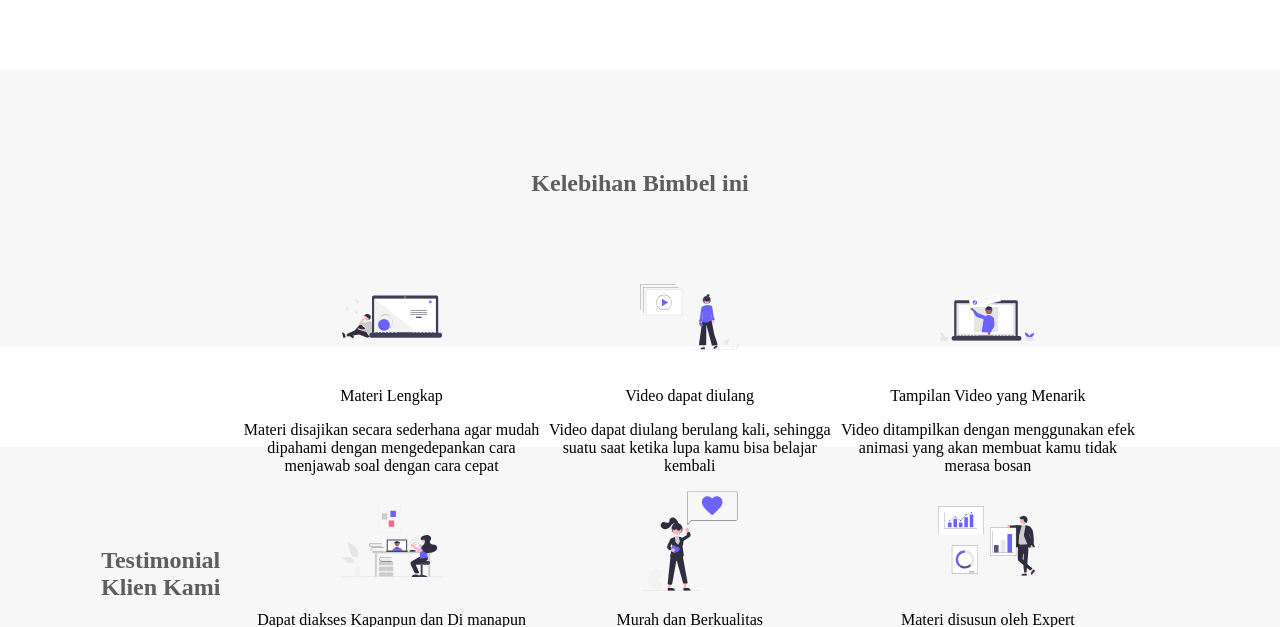
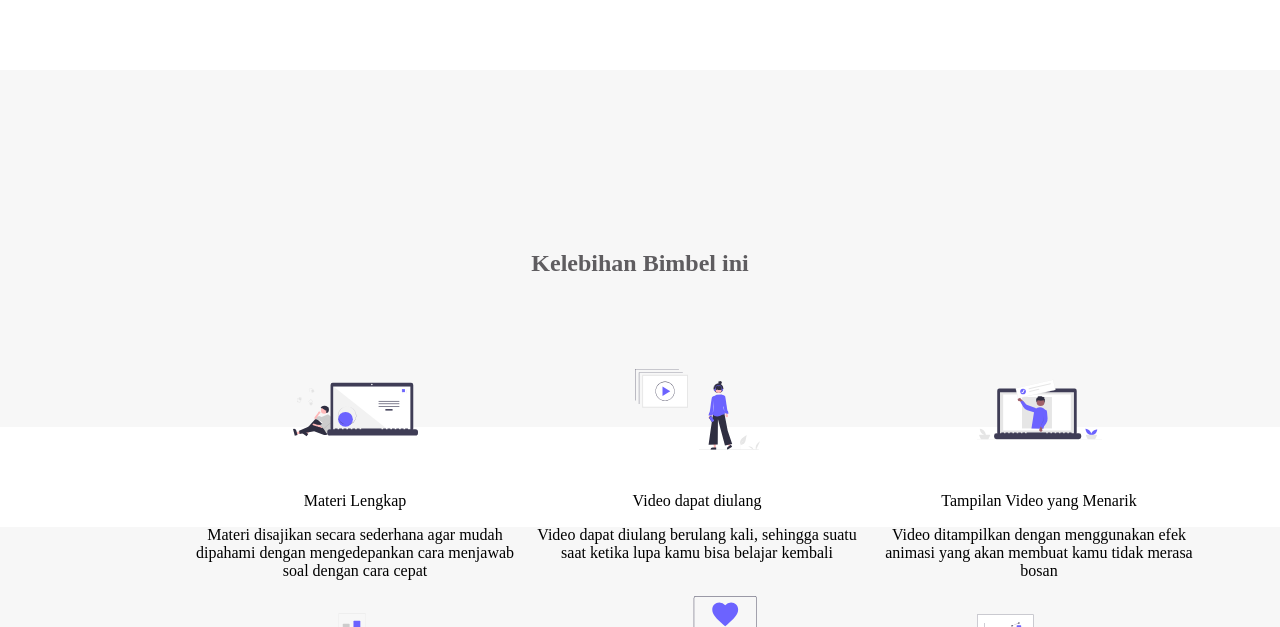
Before and after one commit to rizkadi/DTS-F08, a plain HTML site: page index.html in a window 1280 px wide. Shown: the part 693-1320 px from the top of the page. Drawn offline with Linux system fonts and the light colour scheme.

Commit message:
Update stylesheet.css

```diff
--- a/stylesheet.css
+++ b/stylesheet.css
@@ -276,9 +276,7 @@ a {
 
 /*--------------- content --------------- */
 .lesson-wrapper {
-    padding-bottom: 80px;
-    padding-left: 10%;
-    padding-right: 10%;
+    padding: 80px 10px;
     background-color: #f7f7f7;
     text-align: center;
     margin: 80px 0px;
@@ -289,6 +287,6 @@ a {
 }
 
 .lesson img {
-    width: 100px;
-    height: 100px;
+    width: 125px;
+    height: 125px;
 }
```
